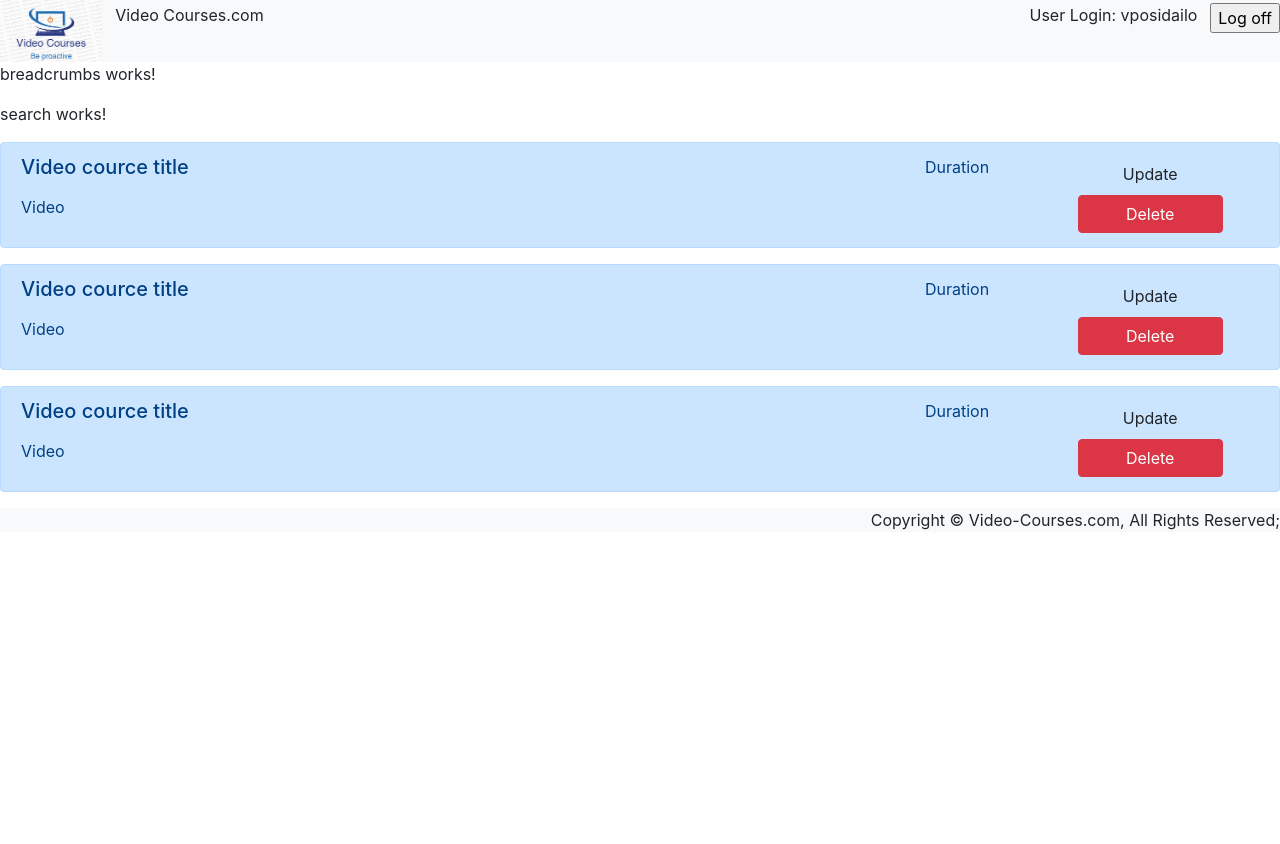
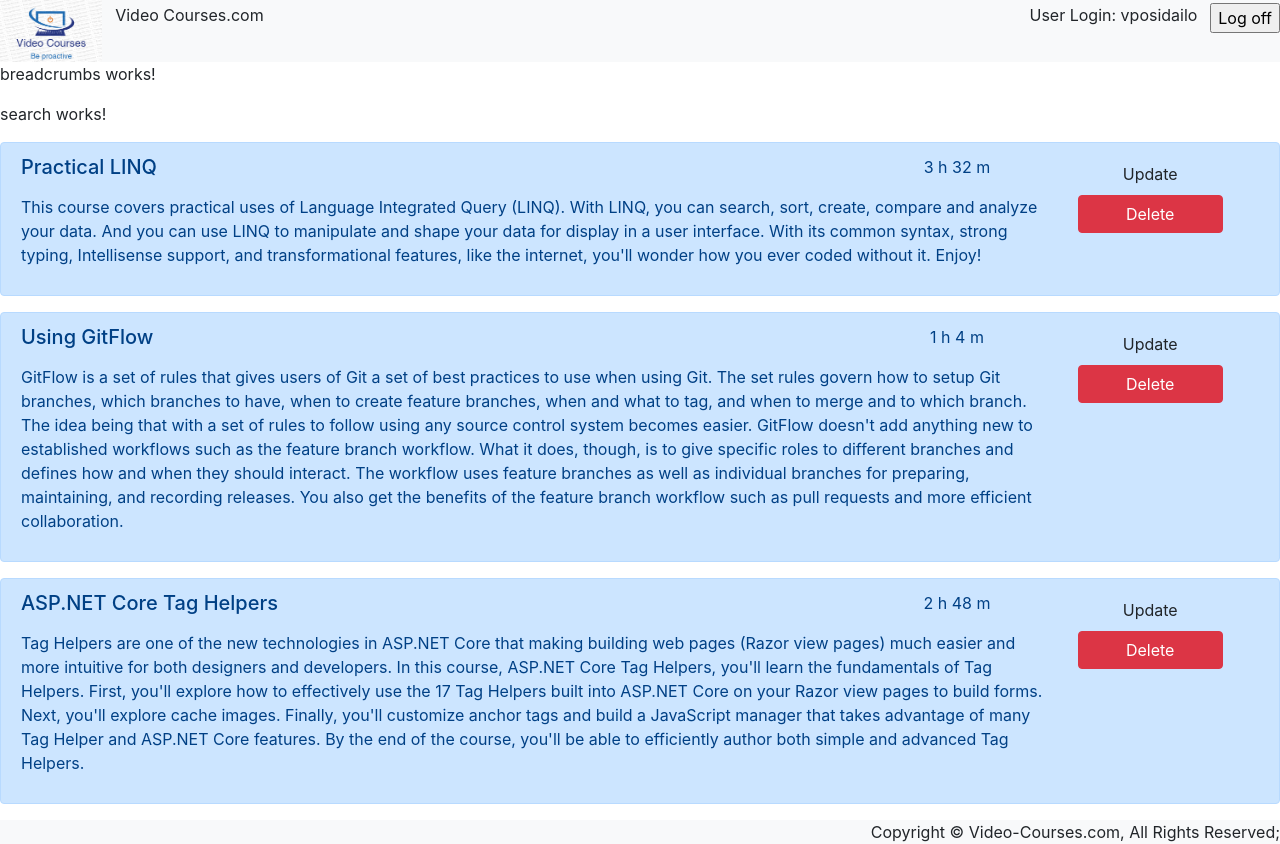
Before and after one commit to vposidailo/angular-mentee-program, an Angular app: page / in a window 1280 px wide. Before the commit the page ends 800 px from the top, so only its background shows below. Built offline with nearby package versions, Linux system fonts and the light colour scheme.

Commit message:
Added VideoCourseItem interface; Implemented VideoCourseItem interface;

```diff
--- /dev/null
+++ b/src/app/model/video-course-item.ts
@@ -0,0 +1,7 @@
+export interface VideoCourseItem {
+    id: number,
+    Title: string,
+    Description: string,
+    Duration: number,
+    Creationdate: Date
+}
--- a/src/app/video-courses-list/video-courses-list-component/video-courses-list-component.component.html
+++ b/src/app/video-courses-list/video-courses-list-component/video-courses-list-component.component.html
@@ -1,3 +1,3 @@
 <div>
-  <app-video-courses-list-item-component *ngFor="let item of videoCourses"></app-video-courses-list-item-component>
+  <app-video-courses-list-item-component *ngFor="let item of videoCourses" [VCItem] = "item"></app-video-courses-list-item-component>
 </div>
--- a/src/app/video-courses-list/video-courses-list-component/video-courses-list-component.component.ts
+++ b/src/app/video-courses-list/video-courses-list-component/video-courses-list-component.component.ts
@@ -1,4 +1,5 @@
 import { Component, OnInit } from '@angular/core';
+import { VideoCourseItem } from '../../model/video-course-item';
 
 @Component({
   selector: 'app-video-courses-list-component',
@@ -6,27 +7,27 @@ import { Component, OnInit } from '@angular/core';
   styleUrls: ['./video-courses-list-component.component.css']
 })
 export class VideoCoursesListComponentComponent implements OnInit {
-  public videoCourses: any[] = [
+  public videoCourses: VideoCourseItem[] = [
     {
       id: 1,
       Title: "Practical LINQ",
       Description: "This course covers practical uses of Language Integrated Query (LINQ). With LINQ, you can search, sort, create, compare and analyze your data. And you can use LINQ to manipulate and shape your data for display in a user interface. With its common syntax, strong typing, Intellisense support, and transformational features, like the internet, you'll wonder how you ever coded without it. Enjoy!",
-      Duration: "3h 32m",
-      Creationdate: "17 Sep 2013"
+      Duration: 212,
+      Creationdate: new Date(2013, 8, 17)
     },
     {
       id: 2,
       Title: "Using GitFlow",
       Description: "GitFlow is a set of rules that gives users of Git a set of best practices to use when using Git. The set rules govern how to setup Git branches, which branches to have, when to create feature branches, when and what to tag, and when to merge and to which branch. The idea being that with a set of rules to follow using any source control system becomes easier. GitFlow doesn't add anything new to established workflows such as the feature branch workflow. What it does, though, is to give specific roles to different branches and defines how and when they should interact. The workflow uses feature branches as well as individual branches for preparing, maintaining, and recording releases. You also get the benefits of the feature branch workflow such as pull requests and more efficient collaboration.",
-      Duration: "1h 4m",
-      Creationdate: "22 Feb 2016"
+      Duration: 64,
+      Creationdate: new Date(2016, 2, 22)
     },
     {
-      id: 2,
+      id: 3,
       Title: "ASP.NET Core Tag Helpers",
       Description: "Tag Helpers are one of the new technologies in ASP.NET Core that making building web pages (Razor view pages) much easier and more intuitive for both designers and developers. In this course, ASP.NET Core Tag Helpers, you'll learn the fundamentals of Tag Helpers. First, you'll explore how to effectively use the 17 Tag Helpers built into ASP.NET Core on your Razor view pages to build forms. Next, you'll explore cache images. Finally, you'll customize anchor tags and build a JavaScript manager that takes advantage of many Tag Helper and ASP.NET Core features. By the end of the course, you'll be able to efficiently author both simple and advanced Tag Helpers.",
-      Duration: "2h 48m",
-      Creationdate: "20 Jun 2017"
+      Duration: 168,
+      Creationdate: new Date(2017, 1, 20)
     }
   ];
   constructor() { }
--- a/src/app/video-courses-list/video-courses-list-item-component/video-courses-list-item-component.component.html
+++ b/src/app/video-courses-list/video-courses-list-item-component/video-courses-list-item-component.component.html
@@ -1,10 +1,10 @@
 <div class="alert alert-primary">
   <div class="row">
     <div class="col-8">
-        <h5>Video cource title</h5>
+        <h5>{{VCItem.Title}}</h5>
     </div>
     <div class="col-2 video-course-duration">
-        <p>Duration</p>
+        <p>{{((VCItem.Duration - VCItem.Duration % 60) / 60) }} h {{VCItem.Duration % 60}} m</p>
     </div>
     <div class="col-2">
         <input type="button" value="Update" class="btn video-course-button-width">
@@ -12,7 +12,7 @@
   </div>
   <div class="row">
       <div class="col-10">
-          <p>Video</p>
+          <p>{{VCItem.Description}}</p>
       </div>
       <div class="col-2">
         <input type="button" value="Delete" class="btn btn-danger video-course-button-width">
--- a/src/app/video-courses-list/video-courses-list-item-component/video-courses-list-item-component.component.ts
+++ b/src/app/video-courses-list/video-courses-list-item-component/video-courses-list-item-component.component.ts
@@ -1,4 +1,5 @@
-import { Component, OnInit } from '@angular/core';
+import { Component, OnInit, Input } from '@angular/core';
+import { VideoCourseItem } from '../../model/video-course-item';
 
 @Component({
   selector: 'app-video-courses-list-item-component',
@@ -6,6 +7,7 @@ import { Component, OnInit } from '@angular/core';
   styleUrls: ['./video-courses-list-item-component.component.css']
 })
 export class VideoCoursesListItemComponentComponent implements OnInit {
+  @Input() public VCItem: VideoCourseItem;
 
   constructor() { }
 
```
